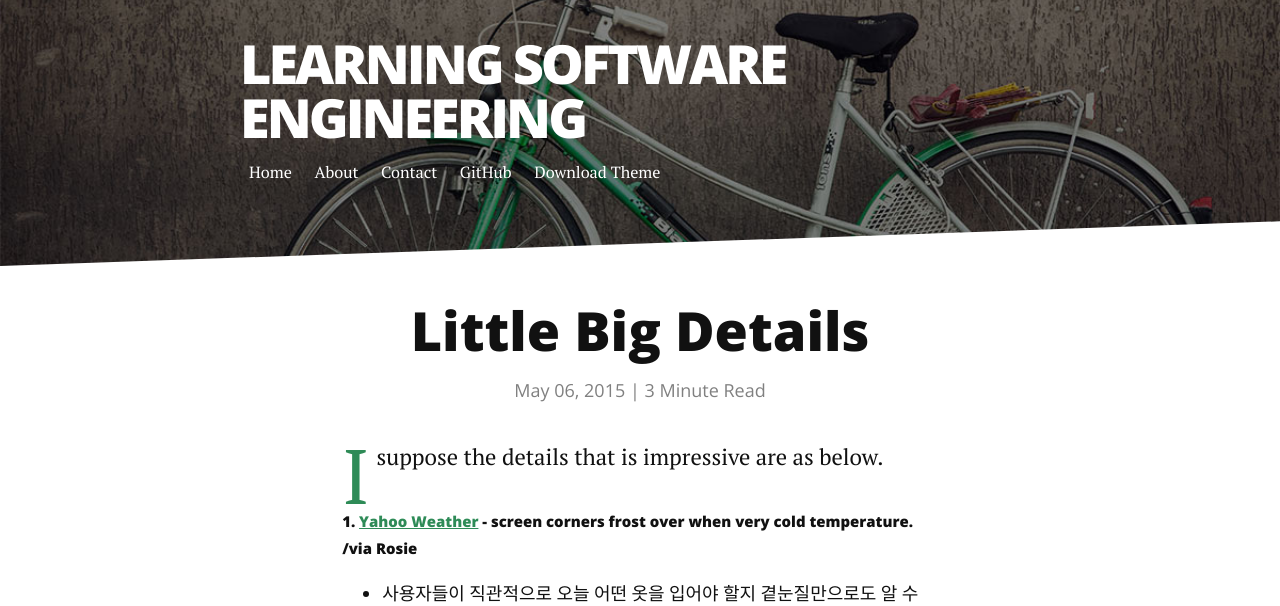
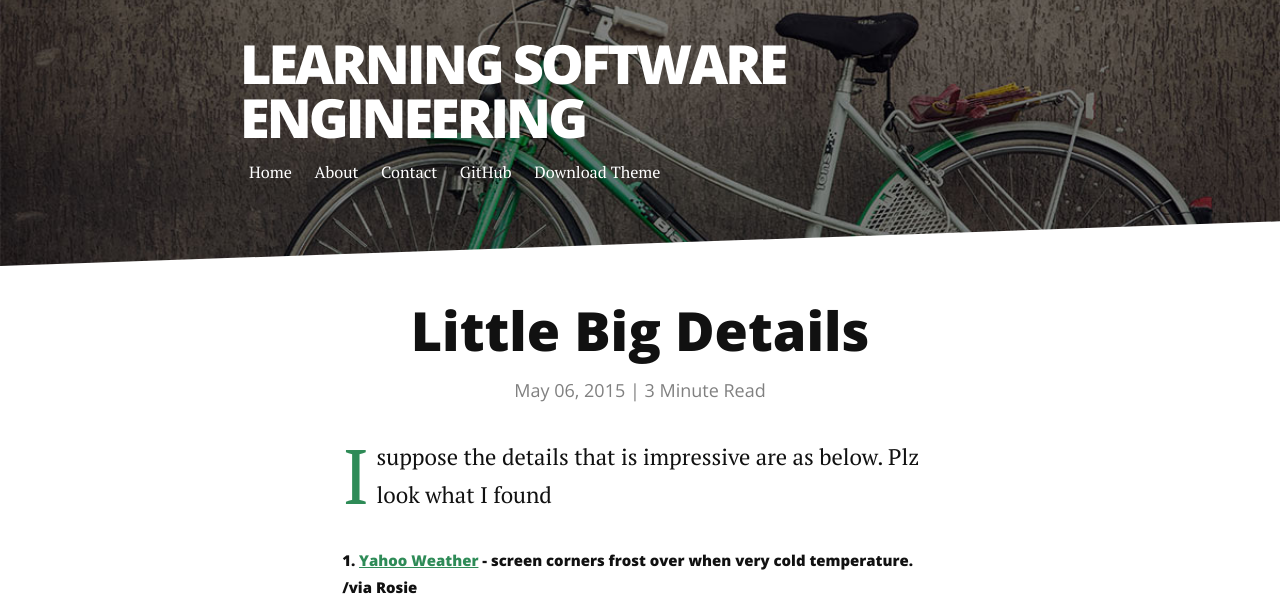
Before and after one commit to Writtic/Writtic.github.io, a Jekyll site: the page built from _posts/2015-05-06-Little-Big-Details.markdown, in a window 1280 px wide and 900 px high, cut to the strip 0-606 px from the top of the window. Built offline with Jekyll 4.4.1, drawn with Linux system fonts in a browser that asks for light colours; nearby versions of some CDN libraries; Markdown is read by kramdown in place of the engine named in the settings.

Commit message:
Update 2015-05-06-Little-Big-Details.markdown

```diff
--- a/_posts/2015-05-06-Little-Big-Details.markdown
+++ b/_posts/2015-05-06-Little-Big-Details.markdown
@@ -4,7 +4,7 @@ title:  "Little Big Details"
 date:   2015-05-06
 ---
 
-<p class="intro"><span class="dropcap">I</span> suppose the details that is impressive are as below.</p>
+<p class="intro"><span class="dropcap">I</span> suppose the details that is impressive are as below. Plz look what I found</p>
 
 #####1. [Yahoo Weather](http://littlebigdetails.com/post/115120135930/yahoo-weather-screen-corners-frost-over-when) - screen corners frost over when very cold temperature.  /via Rosie
 * 사용자들이 직관적으로 오늘 어떤 옷을 입어야 할지 곁눈질만으로도 알 수 있는 인상적인 디자인이라 생각됩니다!
```
